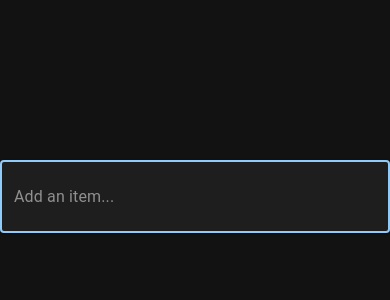
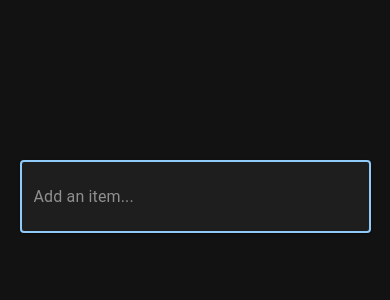
Before and after one commit to amundsno/todo-react-mui, a React (Vite) app: page / in a window 390 px wide. Shown: the top 300 px of the page. Built offline with nearby package versions, Linux system fonts and the light colour scheme; some icons are missing.

Commit message:
fix(layout): adjust UI width to suit mobile devices

```diff
--- a/src/features/TodoDashboard.tsx
+++ b/src/features/TodoDashboard.tsx
@@ -34,7 +34,11 @@ export default function TodoDashboard() {
         <TodoProvider>
           <Box
             sx={{
-              maxWidth: 600,
+              maxWidth: {
+                xs: '90%',
+                sm: 500,
+                md: 800,
+              },
               width: "100%",
               mt: 6,
               display: "flex",
```
